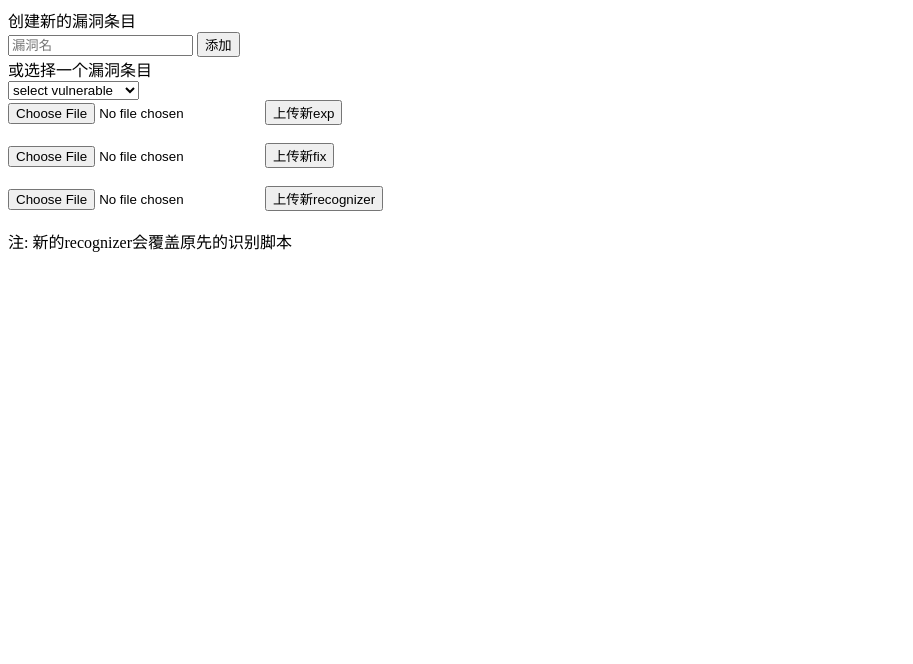
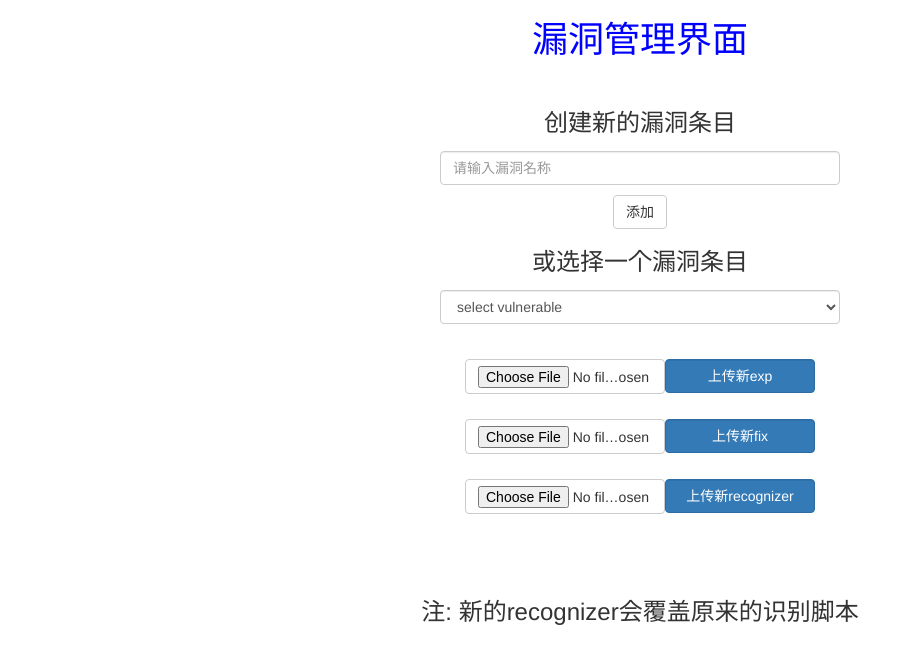
Before and after one commit to frank-archive/rhg_framework, a Flask app: page /vuls in a window 1280 px wide. Shown: the top 664 px of the page, without its empty margins (0-913 px from the left). Run offline with Flask 2, Linux system fonts and the light colour scheme.

Commit message:
糊了一个简陋的前端

```diff
--- a/templates/vuls_index.html
+++ b/templates/vuls_index.html
@@ -1,41 +1,89 @@
-<!DOCTYPE html>
-<style>
-
-</style>
+<!doctype html>
+<html lang="en">
+<head>
+    <meta charset="UTF-8">
+    <meta name="viewport"
+          content="width=device-width, user-scalable=no, initial-scale=1.0, maximum-scale=1.0, minimum-scale=1.0">
+    <meta http-equiv="X-UA-Compatible" content="ie=edge">
+    <title>漏洞管理</title>
+    <link href="https://cdn.jsdelivr.net/npm/bootstrap@3.3.7/dist/css/bootstrap.min.css" rel="stylesheet">
+    <script src="https://cdn.jsdelivr.net/npm/jquery@1.12.4/dist/jquery.min.js"></script>
+    <script src="https://cdn.jsdelivr.net/npm/bootstrap@3.3.7/dist/js/bootstrap.min.js"></script>
+</head>
 
 <body>
 <!--./vuls/<name>/create: 创建新的漏洞条目-->
 <!--./vuls/<name>/upload/<directory>/<script_name>: 上传相应脚本-->
-    <label>创建新的漏洞条目</label>
-    <div class="new_vulnerability">
-        <input class="vul_name_new" placeholder="漏洞名">
-        <button onclick="addVul(
-            document.querySelector('.vul_name_new').value)
-        ">添加</button>
+<div class="container" align="center">
+
+    <div>
+        <h1 style="color: blue">漏洞管理界面</h1>
     </div>
 
-    <label>或选择一个漏洞条目</label>
-    <div class="select_vulnerability">
-        <select class="vul_name">
+    <br>
+
+    <div align="center">
+        <form role="form">
+            <div class="from-grope">
+                <label for="loopholeName" style="clear: both">
+                    <h3>创建新的漏洞条目</h3>
+                </label>
+                <input class="form-control" placeholder="请输入漏洞名称" id="loopholeName" style="width: 400px">
+                <button class="btn btn-default" style="margin-top: 10px"
+                        onclick="addVul(document.querySelector('.vul_name_new').value)">
+                    添加
+                </button>
+            </div>
+
+            <div class="form-group">
+                <label for="loopholeOption">
+                    <h3>或选择一个漏洞条目</h3>
+                </label>
+
+                <br>
+
+                <select class="form-control" id="loopholeOption" style="width: 400px;">
                     <option value="-1">select vulnerable</option>
                     {% for v in vul_list %}
                         <option value="{{ v }}">{{ v }}</option>
                     {% endfor %}
                 </select>
             </div>
+        </form>
+    </div>
+
+        <br>
+
+        {% for i in ['exp', 'fix', 'recognizer'] %}
+            <div style="width: 350px">
+                <form method="post" class="upload_{{ i }}" role="form" enctype="multipart/form-data">
+                    <div style="clear: both">
+                        <input class="btn btn-default" name="file" type="file" accept=".py" style="width: 200px;height: 35px;float: left">
+                        <input class="form-control btn btn-primary" type="submit" value="上传新{{ i }}"
+                               style="width: 150px; float: left">
+                        <br>
+                    </div>
+                </form>
+            </div>
+
+            <br>
+            <br>
+
+            <script>const fileupload_{{i}} = document.querySelector('.upload_{{i}}');</script>
+        {% endfor %}
+
+    <br>
+    <br>
+
+        <footer>
+            <h3>注: 新的recognizer会覆盖原来的识别脚本</h3>
+        </footer>
+    </div>
+</div>
 
 
-    <div class="vul_page"></div>
 
-    {% for i in ['exp', 'fix', 'recognizer'] %}
-    <form method="post" class="upload_{{i}}" enctype="multipart/form-data">
-        <input name="file" type="file" accept=".py" />
-        <input type="submit" value="上传新{{i}}" />
-    </form>
-    <br>
-    <script>const fileupload_{{i}} = document.querySelector('.upload_{{i}}');</script>
-    {% endfor %}
-    注: 新的recognizer会覆盖原先的识别脚本
+
 
 <script>
     function addVul(v) {
@@ -59,4 +107,7 @@
         }
     )
 </script>
+
+
 </body>
+</html>
```
Also changed, not shown: templates/index.html (+47 -21 lines). Lines whose indentation alone changed are shown as unchanged.
